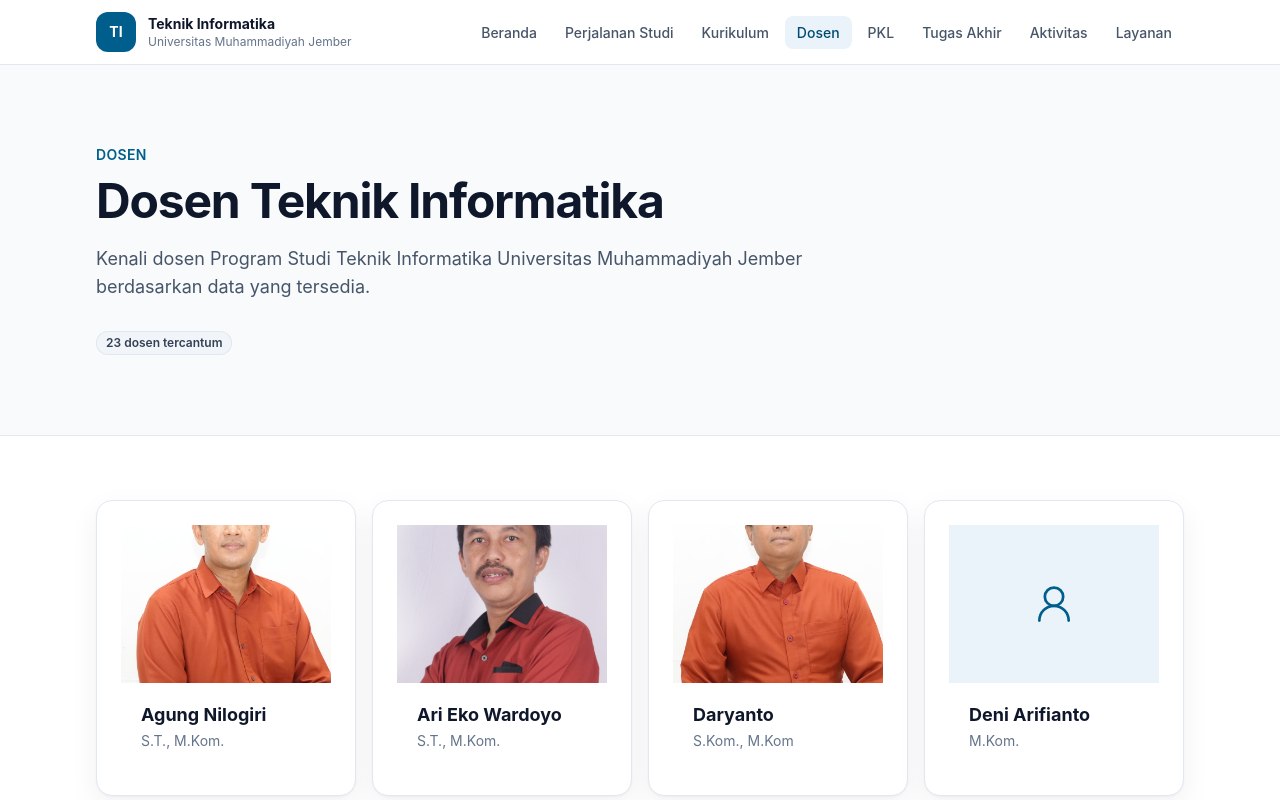
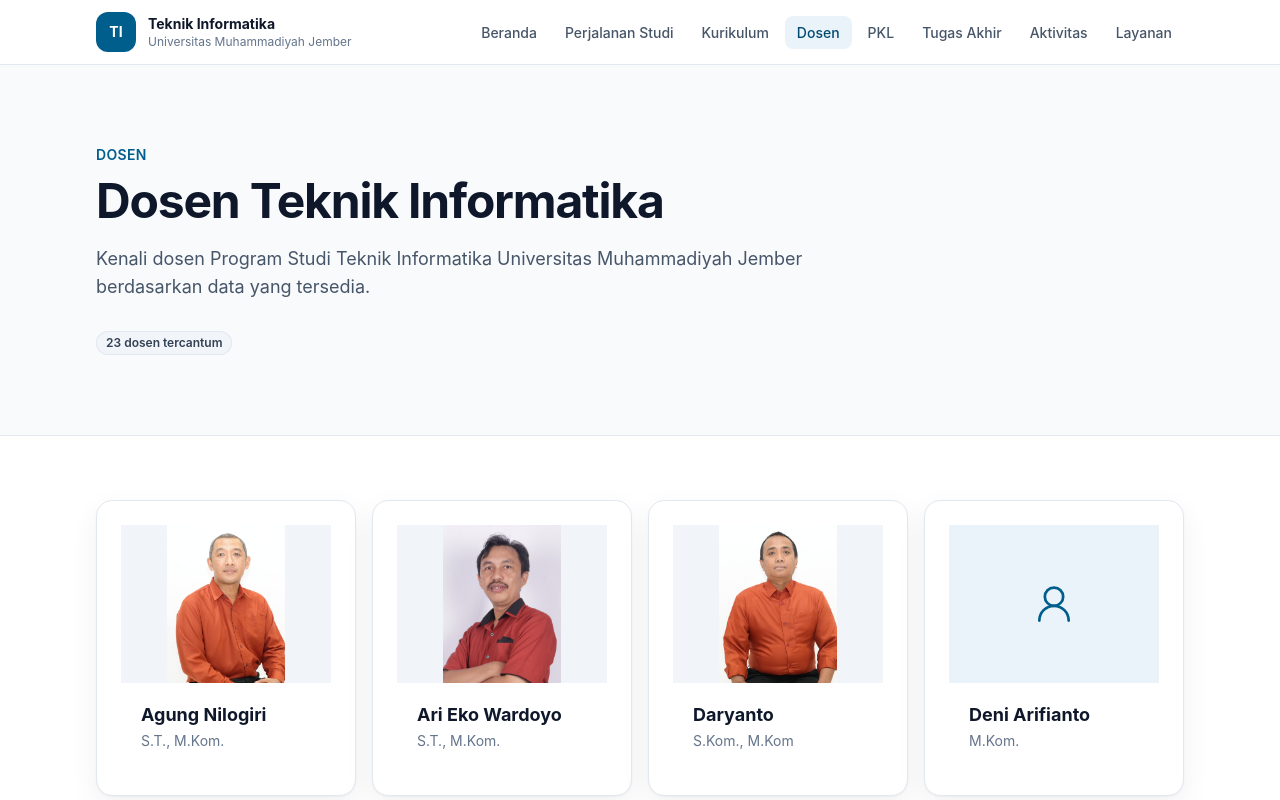
Before and after one commit to mohdasuki/ti-unmuhjember, a React (Vite) app: page /dosen in a window 1280 px wide. Shown: the top 800 px of the page. Built offline with nearby package versions, Linux system fonts and the light colour scheme.

Commit message:
fix: prevent lecturer photos from being cropped

```diff
--- a/src/components/lecturers/LecturerCard.jsx
+++ b/src/components/lecturers/LecturerCard.jsx
@@ -8,7 +8,7 @@
       <img
         src={lecturer.photo}
         alt={`Foto ${lecturer.name}`}
-        className="aspect-[4/3] w-full object-cover"
+        className="aspect-[4/3] w-full bg-neutral-100 object-contain"
         loading="lazy"
       />
     )
```
